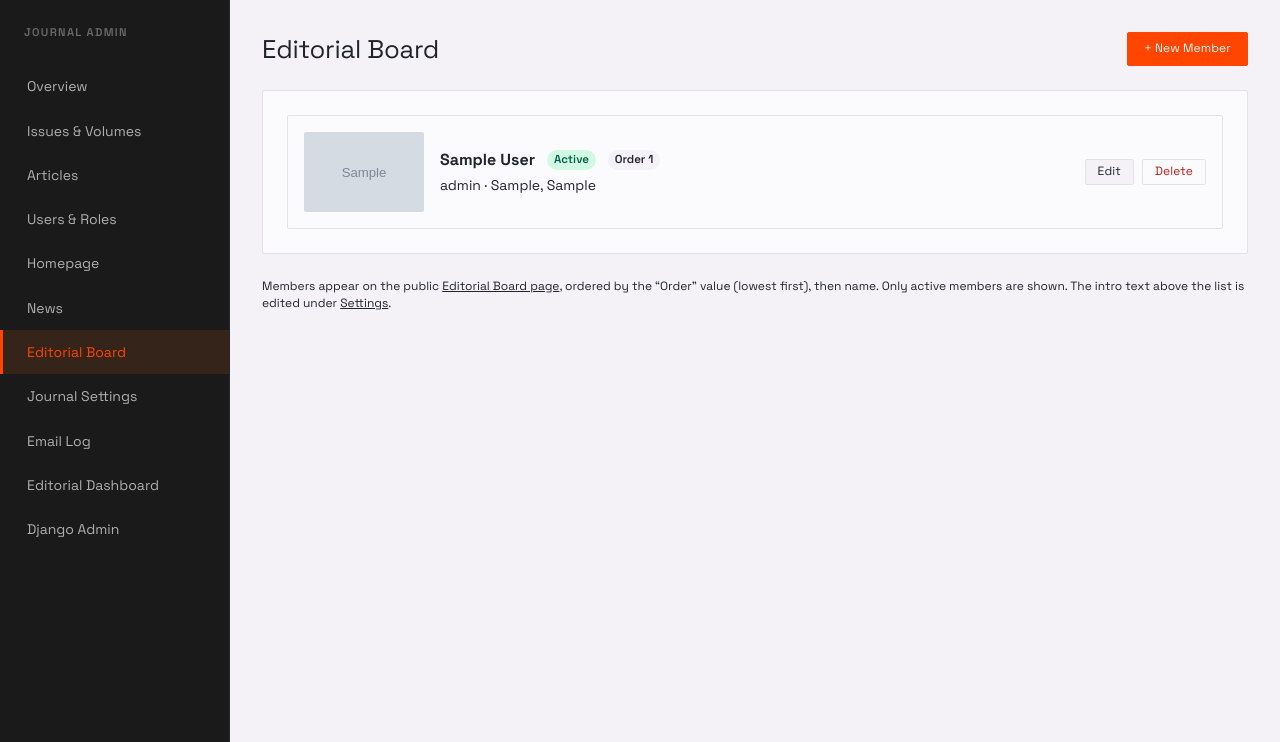
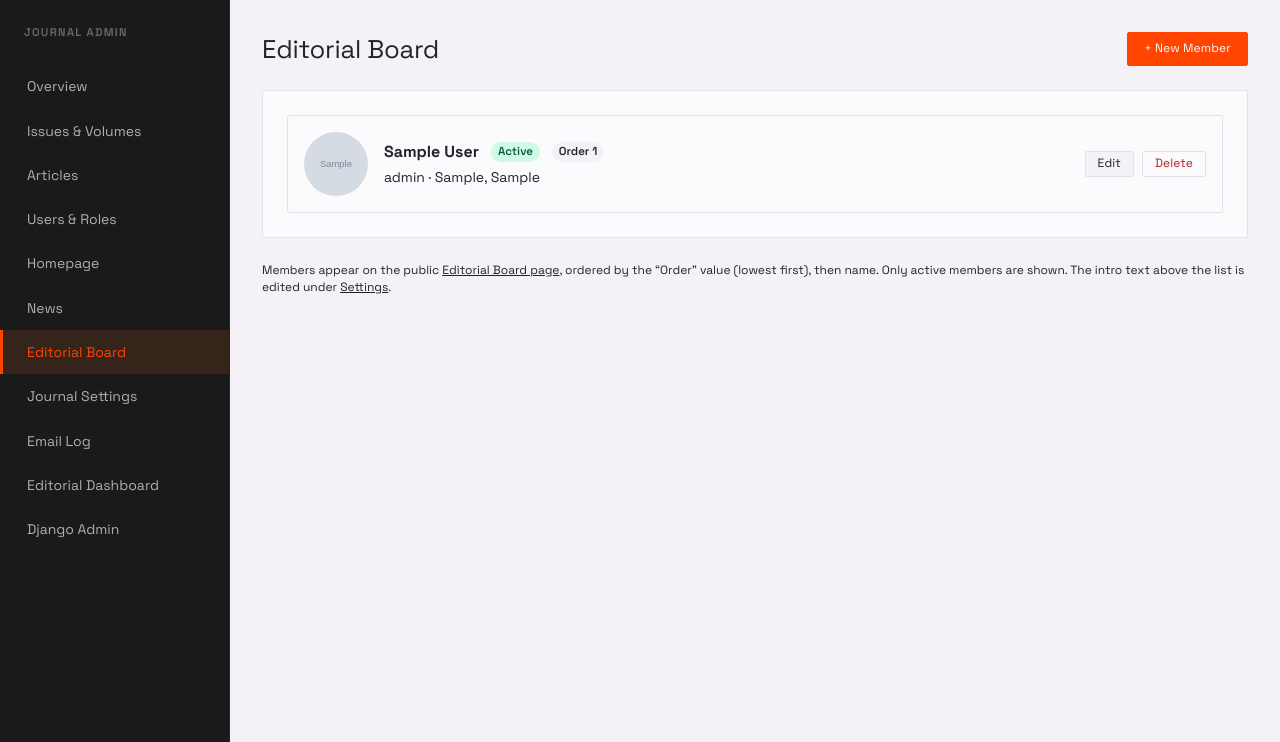
Before and after one commit to iorobertob/ARJournal, a Django app: page /journal-admin/board/ in a window 1280 px wide. Shown: the part 65-807 px from the top of the page. Run offline with Django 5.2, Linux system fonts and the light colour scheme; the visitor is signed in with stand-in values (Sample User, id 1); tables that the repository leaves empty hold one stand-in row (values such as "Sample post"); grey boxes marked "Sample" are stand-in pictures; data that the repository does not hold is empty; some web fonts are replaced.

Commit message:
editorial board list shows thumbnails

```diff
--- a/static/css/journal_admin.css
+++ b/static/css/journal_admin.css
@@ -456,3 +456,45 @@ input[type="file"].form-control::file-selector-button:hover {
   .jadmin-news-row__body { grid-area: body; }
   .jadmin-news-row__actions { grid-area: actions; justify-content: flex-end; }
 }
+
+/* Editorial board member rows — round avatar thumbnails matching the public page */
+.jadmin-board-row {
+  display: grid;
+  grid-template-columns: 64px 1fr auto;
+  gap: var(--spacing-4);
+  align-items: center;
+  padding: var(--spacing-4);
+  border: 1px solid var(--color-border);
+  border-radius: 2px;
+  background: var(--color-white, #fff);
+  transition: border-color var(--transition), box-shadow var(--transition);
+}
+.jadmin-board-row:hover {
+  border-color: var(--color-accent);
+  box-shadow: 0 2px 10px rgba(0, 0, 0, 0.05);
+}
+.jadmin-board-avatar {
+  width: 64px;
+  height: 64px;
+  border-radius: 50%;
+  overflow: hidden;
+  background: var(--color-surface);
+  display: flex;
+  align-items: center;
+  justify-content: center;
+  flex-shrink: 0;
+}
+.jadmin-board-avatar img { width: 100%; height: 100%; object-fit: cover; display: block; }
+.jadmin-board-avatar__noimg { font-size: 10px; color: var(--color-text-muted); text-align: center; line-height: 1.2; }
+.jadmin-board-row__body { min-width: 0; }
+.jadmin-board-row__actions { display: flex; gap: var(--spacing-2); align-items: center; }
+
+@media (max-width: 640px) {
+  .jadmin-board-row {
+    grid-template-columns: 64px 1fr;
+    grid-template-areas: "avatar body" "actions actions";
+  }
+  .jadmin-board-avatar { grid-area: avatar; }
+  .jadmin-board-row__body { grid-area: body; }
+  .jadmin-board-row__actions { grid-area: actions; justify-content: flex-end; }
+}
--- a/templates/journal_admin/board_list.html
+++ b/templates/journal_admin/board_list.html
@@ -12,15 +12,15 @@
   {% if members %}
   <div style="display:flex;flex-direction:column;gap:var(--spacing-4);">
     {% for member in members %}
-    <div class="jadmin-news-row">
-      <div class="jadmin-news-row__thumb">
+    <div class="jadmin-board-row">
+      <div class="jadmin-board-avatar">
         {% if member.photo %}
         <img src="{{ member.photo.url }}" alt="">
         {% else %}
-        <span class="jadmin-news-row__noimg">No photo</span>
+        <span class="jadmin-board-avatar__noimg">No photo</span>
         {% endif %}
       </div>
-      <div class="jadmin-news-row__body">
+      <div class="jadmin-board-row__body">
         <div style="display:flex;align-items:center;gap:var(--spacing-3);flex-wrap:wrap;">
           <strong style="font-size:var(--size-base);">{{ member.name }}</strong>
           {% if member.is_active %}
@@ -34,7 +34,7 @@
           {{ member.role }}{% if member.institution %} · {{ member.institution }}{% if member.country %}, {{ member.country }}{% endif %}{% endif %}
         </div>
       </div>
-      <div class="jadmin-news-row__actions">
+      <div class="jadmin-board-row__actions">
         <a href="{% url 'journal_admin_board_edit' member.pk %}" class="btn btn-sm" style="background:var(--color-surface);border:1px solid var(--color-border);">Edit</a>
         <form method="post" action="{% url 'journal_admin_board_delete' member.pk %}"
               data-confirm="Delete “{{ member.name|escapejs }}”? This cannot be undone." data-confirm-ok="Delete"
```
